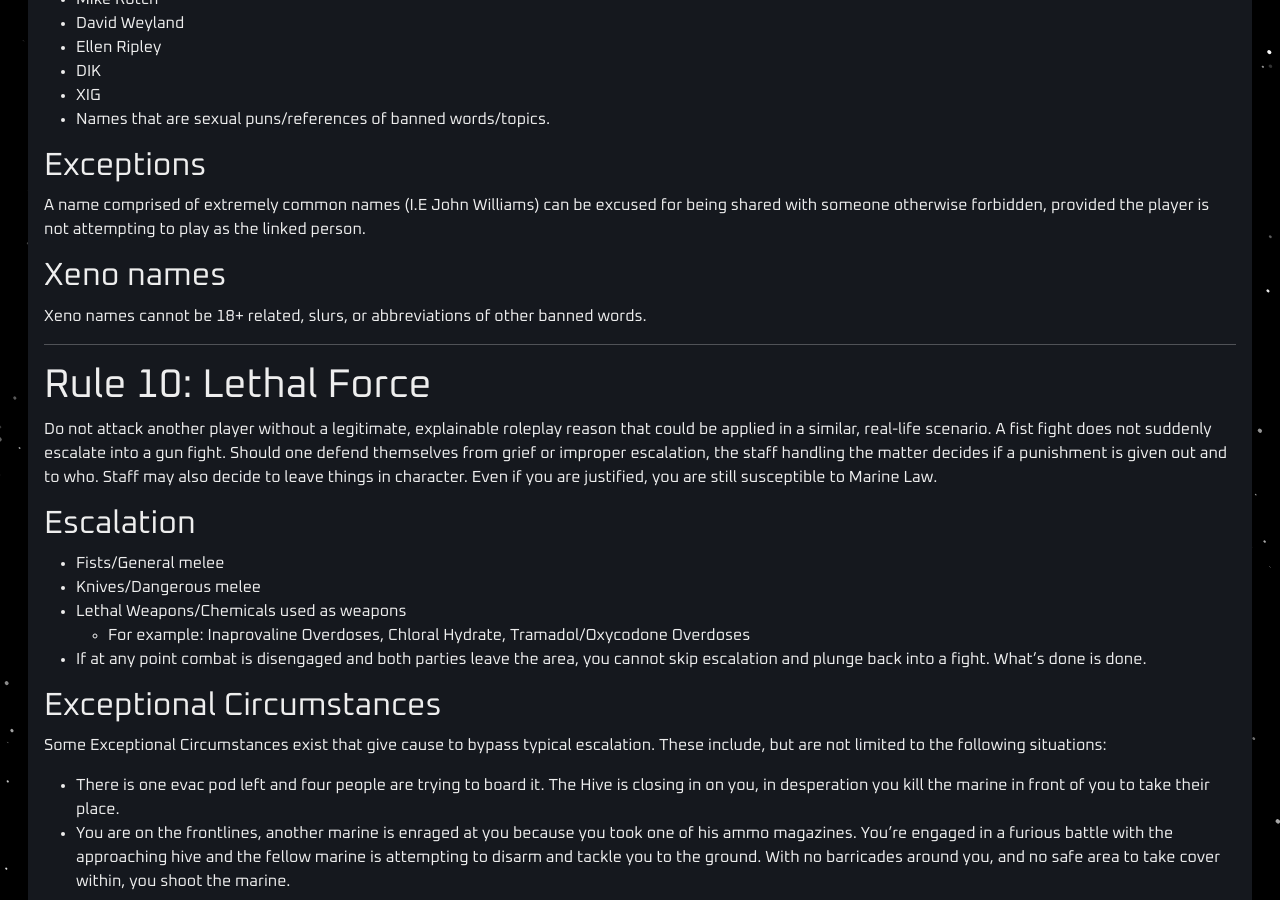
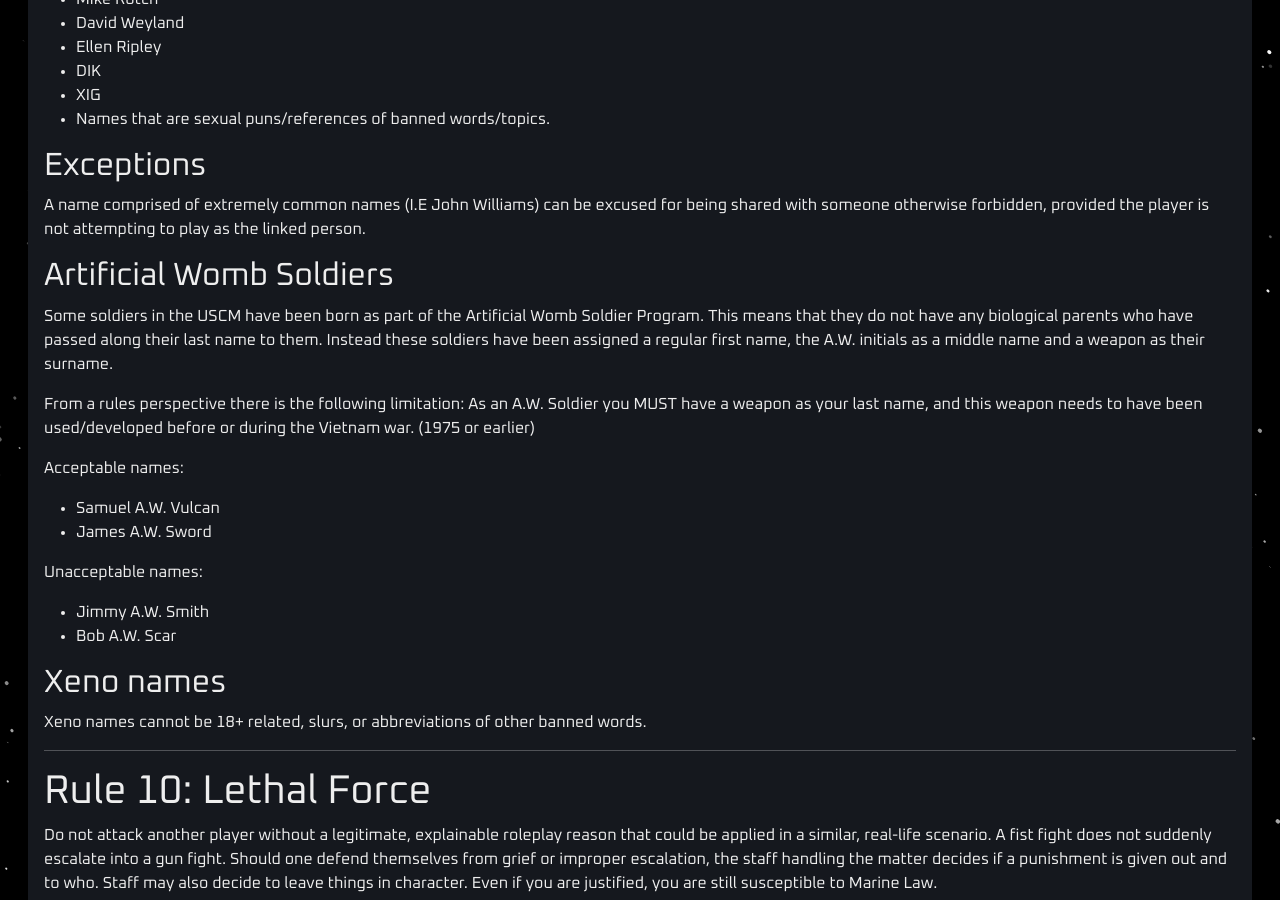
Before and after one commit to cmss13-devs/web, a Jekyll site: the page built from rules.md, in a window 1280 px wide and 900 px high, scrolled down 9943 px. Built offline with Jekyll 4.4.1, drawn with Linux system fonts in a browser that asks for light colours.

Commit message:
A.W.md (#23)
This changes up the naming rules to include the AW soldier Program

```diff
--- a/rules.md
+++ b/rules.md
@@ -388,6 +388,21 @@ Use a reasonable, unique, lore-friendly character name that has a first name and
 
 A name comprised of extremely common names (I.E John Williams) can be excused for being shared with someone otherwise forbidden, provided the player is not attempting to play as the linked person.
 
+## Artificial Womb Soldiers
+Some soldiers in the USCM have been born as part of the Artificial Womb Soldier Program. This means that they do not have any biological parents who have passed along their last name to them. Instead these soldiers have been assigned a regular first name, the A.W. initials as a middle name and a weapon as their surname.
+
+From a rules perspective there is the following limitation: As an A.W. Soldier you MUST have a weapon as your last name, and this weapon needs to have been used/developed before or during the Vietnam war. (1975 or earlier)
+
+Acceptable names:
+
+- Samuel A.W. Vulcan
+- James A.W. Sword
+
+Unacceptable names:
+
+- Jimmy A.W. Smith
+- Bob A.W. Scar
+
 ## Xeno names
 
 Xeno names cannot be 18+ related, slurs, or abbreviations of other banned words.
```
